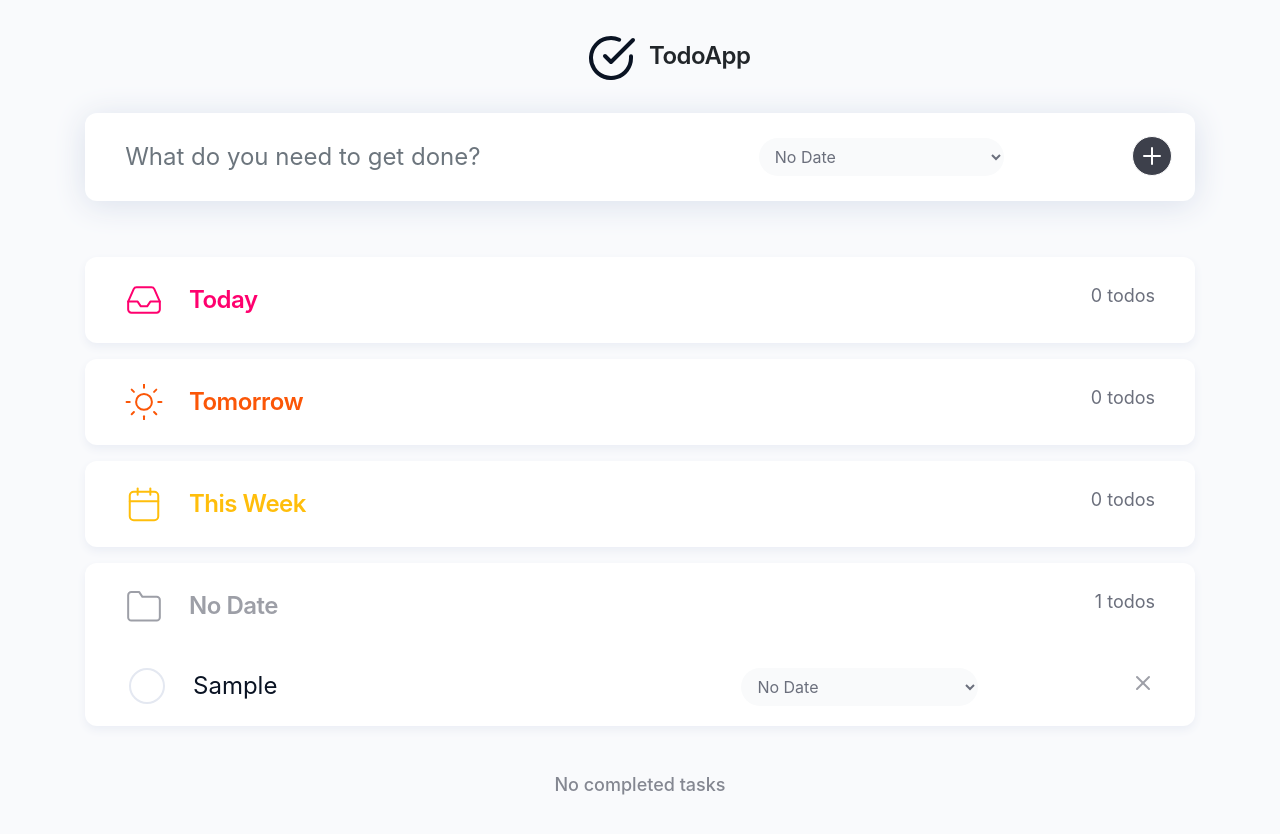
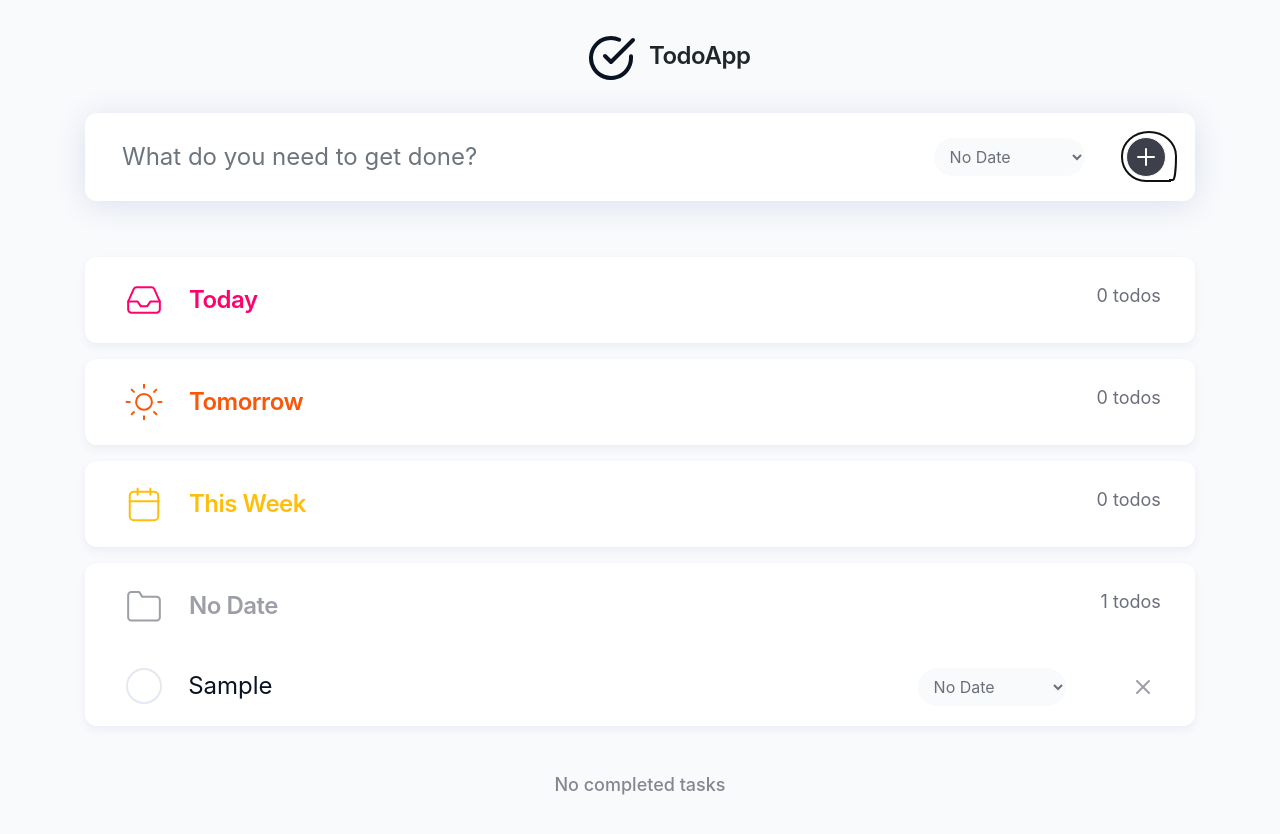
Before and after one commit to aparkening/todo-app, a React (Create React App) app: page / in a window 1280 px wide. Both pictures are taken after typing "Sample" into the empty fields and a click on the button "Add Todo". Shown: the top 834 px of the page. Built offline with nearby package versions, Linux system fonts and the light colour scheme; a web font is replaced by a local one.

Commit message:
Improve alignment and fix aria-hidden in svg

```diff
--- a/src/App.scss
+++ b/src/App.scss
@@ -21,6 +21,11 @@ body {
 .lists .description {
   padding-left: 0 !important;
 }
+@media (max-width: 768px) {
+  .lists .description {
+    padding-bottom: 0.75rem;
+  }
+}
 
 /* Logo */
 header {
@@ -42,10 +47,10 @@ button {
   border: none;
   background: none;
 }
-// .invisible {
-//   opacity: 0;
-//   position: absolute;
-// }
+// Remove border from inputs
+input[type=text].form-control {
+  border: none !important;
+}
 // Hide screen reader labels
 .invisible,
 .sr-only {
@@ -102,14 +107,16 @@ $placeholder-text: #848791;
   color: $completed-color
 }
 
+
 /* General layout */
 .col.last {
   text-align: right;
 }
 
+
 /* New Todo form */
 #newTodo {
-  padding: 1.2rem;
+  padding: 1.2rem 1.2rem 1.2rem 2rem;
   background: #FFFFFF;
   box-shadow: 0px 4px 8px #EBEEF5;
   border-radius: 12px;
@@ -127,47 +134,42 @@ $placeholder-text: #848791;
   box-shadow: 0px 4px 32px rgba(255, 190, 11, 0.12);
 }
 #newTodo .description {
-  padding-left: 1.5rem;
-}
-input[type=text].form-control {
-  border: none !important;
+  padding-left: 0.5rem;
 }
 #newTodo .time-frame {
-  margin: 0.375rem 0.75rem; // Match form-control padding
+  margin: 0.375rem 0; // Match form-control padding
 }
-#newTodo .btn {
+#newTodo .add-todo {
   border-radius: 50%;
   border: 0;
-  width: 3rem;
   height: 3rem;
-  padding: 0;
-  // background: url(/images/plus-circle.svg) no-repeat center center;
+  padding-left: 0;
   background: none;
 }
 // Plus color
-#newTodo .btn .plus {
+#newTodo .add-todo .plus {
   stroke: #9D9FA7;
 }
-#newTodo.today .btn .plus,
-#newTodo.tomorrow .btn .plus,
-#newTodo.thisWeek .btn .plus,
-#newTodo.noDate .btn .plus {
+#newTodo.today .add-todo .plus,
+#newTodo.tomorrow .add-todo .plus,
+#newTodo.thisWeek .add-todo .plus,
+#newTodo.noDate .add-todo .plus {
   stroke: white;
 }
 // Circle color
-#newTodo .btn .plus-circle {
+#newTodo .add-todo .plus-circle {
   fill: #F9FAFB;
 }
-#newTodo.today .btn .plus-circle {
+#newTodo.today .add-todo .plus-circle {
   fill: $today-color;
 }
-#newTodo.tomorrow .btn .plus-circle {
-  fill: #FB5607;
+#newTodo.tomorrow .add-todo .plus-circle {
+  fill: $tomorrow-color;
 }
-#newTodo.thisWeek .btn .plus-circle {
-  fill: #FFBE0B;
+#newTodo.thisWeek .add-todo .plus-circle {
+  fill: $thisWeek-color;
 }
-#newTodo.noDate .btn .plus-circle {
+#newTodo.noDate .add-todo .plus-circle {
   fill: #3D404B;
 }
 
@@ -185,7 +187,7 @@ input[type=text].form-control {
   margin-bottom: 0;
 }
 .lists .heading {
-  padding: 1.56rem;
+  padding: 1.56rem 1.2rem 1.56rem 1.56rem;
 }
 .list {
   background: #FFFFFF;
@@ -218,25 +220,10 @@ input[type=text].form-control {
 }
 .completed h2 {
   color: $completed-color;
-  background: url(/images/check-circle.svg) no-repeat left center;
   fill: $completed-color;
 }
 
-
-// header h1 {
-//   padding: 0.625rem 0 0.625rem 3.75rem;
-//   width: 6.375rem;
-//   background: url(/images/logo.svg) no-repeat left center;
-//   font-weight: 600;
-//   font-size: 1.5rem;
-//   line-height: 1.8rem;
-//   letter-spacing: -0.02em;
-//   margin: auto;
-// }
-
-
-
-/* Completed */
+/* Completed List */
 #complete-container.hide .completed {
   display: none;
 }
@@ -259,18 +246,25 @@ input[type=text].form-control {
   color: #848791;
 }
 
+
 /* Todo */
 .list ul {
   list-style-type: none;
   padding: 0;
 }
 .todo {
-  padding: 1.2rem 1.2rem 1.2rem 1.5rem;
+  padding: 1.2rem 1.2rem 1.2rem 1.2rem;
+  box-shadow: 0px 1px 0px #EBEEF5;
+}
+.todo:last-child {
+  box-shadow: none;
 }
 .complete-todo {
   margin-left: 1.25rem;
-  padding-left: 0 !important;
+  padding-left: 0.125rem !important;
   max-width: 4rem !important;
+  width: 4rem !important;
+  flex: 0 0 4rem !important;
 }
 .complete {
   width: 2.25rem;
@@ -283,7 +277,9 @@ input[type=text].form-control {
 .completed .complete {
   border-color: $completed-color;
 }
-
+.delete-todo {
+  padding-top: 0.3125rem;
+}
 
 // Import Bootstrap and its default variables
 @import '~bootstrap/scss/bootstrap.scss';
--- a/src/Todo.js
+++ b/src/Todo.js
@@ -19,16 +19,16 @@ const Todo = props => {
         <Col className="complete-todo" xs={1}>
           <button type="button" value="completed" className="complete" onClick={(e)=> handleTimeChange(e)} disabled={props.list === "completed" ? true : false} >
           {props.list === "completed" ?
-            <svg width="18" height="13" viewBox="0 0 18 13" fill="none" xmlns="http://www.w3.org/2000/svg" ariaHidden="true" focusable="false">
+            <svg width="18" height="13" viewBox="0 0 18 13" fill="none" xmlns="http://www.w3.org/2000/svg" aria-hidden="true" focusable="false">
               <path d="M17 1L6 12L1 7" stroke="#03CEA4" strokeWidth="2" strokeLinecap="round" strokeLinejoin="round"/>
             </svg> : null}
             <span className="sr-only">Complete Todo</span>
           </button>
         </Col>
-        <Col className="description" xs={6}>
+        <Col className="description" xs={8} md={6} lg={8}>
           <div>{props.description}</div>
         </Col>
-        <Col xs={3}>
+        <Col xs={6} md={3} lg={2}>
           <Form.Label className="sr-only">Select Timeframe</Form.Label>
           <Form.Control as="select" className="time-frame" name="moveTimeFrame" value={props.list} onChange={(e)=> handleTimeChange(e)}>
             <option value="noDate">No Date</option>
@@ -39,8 +39,8 @@ const Todo = props => {
           </Form.Control>
         </Col>
         <Col className="last">
-          <button type="button" className="delete" onClick={() => props.deleteTodo(props.id)}>
-            <svg width="24" height="24" viewBox="0 0 24 24" fill="none" xmlns="http://www.w3.org/2000/svg" ariaHidden="true" focusable="false">
+          <button type="button" className="delete-todo" onClick={() => props.deleteTodo(props.id)}>
+            <svg width="24" height="24" viewBox="0 0 24 24" fill="none" xmlns="http://www.w3.org/2000/svg" aria-hidden="true" focusable="false">
               <path d="M18 6L6 18" stroke="#9D9FA7" strokeWidth="2" strokeLinecap="round" strokeLinejoin="round"/>
               <path d="M6 6L18 18" stroke="#9D9FA7" strokeWidth="2" strokeLinecap="round" strokeLinejoin="round"/>
             </svg>
--- a/src/TodoForm.js
+++ b/src/TodoForm.js
@@ -3,9 +3,6 @@ import React, { Component } from 'react';
 import Form from 'react-bootstrap/Form'
 import Row from 'react-bootstrap/Row'
 import Col from 'react-bootstrap/Col'
-import Button from 'react-bootstrap/Button'
-// import ButtonGroup from 'react-bootstrap/ButtonGroup'
-// import Dropdown from 'react-bootstrap/Dropdown'
 
 class TodoForm extends Component {
   state = {
@@ -35,7 +32,7 @@ class TodoForm extends Component {
       <div id="newTodo" className={this.state.timeFrame}>
         <Form onSubmit={this.handleOnSubmit}>
           <Row>
-          <Col className="description" xs={7}>
+          <Col className="description" xs={12} md={7} lg={9}>
             <Form.Label className="sr-only">Todo:</Form.Label>
             <Form.Control
               type="text"
@@ -46,7 +43,7 @@ class TodoForm extends Component {
               required
             />
           </Col>
-          <Col xs={3}>
+          <Col xs={6} md={3} lg={2}>
             <Form.Label className="sr-only">Select Timeframe</Form.Label>
             <Form.Control as="select" className="time-frame" name="timeFrame" value={this.state.timeFrame} onChange={this.handleChange}>
               <option value="noDate">No Date</option>
@@ -56,14 +53,14 @@ class TodoForm extends Component {
             </Form.Control>
           </Col>
           <Col className="last">
-            <Button type="submit" className="">
-            <svg width="48" height="48" viewBox="0 0 48 48" fill="none" xmlns="http://www.w3.org/2000/svg" ariaHidden="true" focusable="false">
-              <path className="plus-circle" d="M43.5 24C43.5 34.7696 34.7696 43.5 24 43.5C13.2304 43.5 4.5 34.7696 4.5 24C4.5 13.2304 13.2304 4.5 24 4.5C34.7696 4.5 43.5 13.2304 43.5 24Z" stroke="white"/>
-              <path className="plus" d="M24 16V32" strokeWidth="2" strokeLinecap="round" strokeLinejoin="round"/>
-              <path className="plus" d="M16 24H32" strokeWidth="2" strokeLinecap="round" strokeLinejoin="round"/>
-            </svg>
-            <span className="sr-only">Add Todo</span>
-            </Button>
+            <button type="submit" className="add-todo">
+              <svg width="48" height="48" viewBox="0 0 48 48" fill="none" xmlns="http://www.w3.org/2000/svg" aria-hidden="true" focusable="false">
+                <path className="plus-circle" d="M43.5 24C43.5 34.7696 34.7696 43.5 24 43.5C13.2304 43.5 4.5 34.7696 4.5 24C4.5 13.2304 13.2304 4.5 24 4.5C34.7696 4.5 43.5 13.2304 43.5 24Z" stroke="white"/>
+                <path className="plus" d="M24 16V32" strokeWidth="2" strokeLinecap="round" strokeLinejoin="round"/>
+                <path className="plus" d="M16 24H32" strokeWidth="2" strokeLinecap="round" strokeLinejoin="round"/>
+              </svg>
+              <span className="sr-only">Add Todo</span>
+            </button>
           </Col>
           </Row>
         </Form>
--- a/src/TodoList.js
+++ b/src/TodoList.js
@@ -15,7 +15,7 @@ const TodoList = props => {
   return (
     <Container className={'list ' + props.listName}>
       {props.listName !== 'completed' ? <Row className="heading">
-        <Col xs={10}><h2>{props.displayTitle}</h2></Col>
+        <Col xs={8} md={10}><h2>{props.displayTitle}</h2></Col>
         <Col className="last"><div className="count">{props.todos.length} todos</div></Col>
       </Row> : null }
       <ul>{displayTodos}</ul>
```
